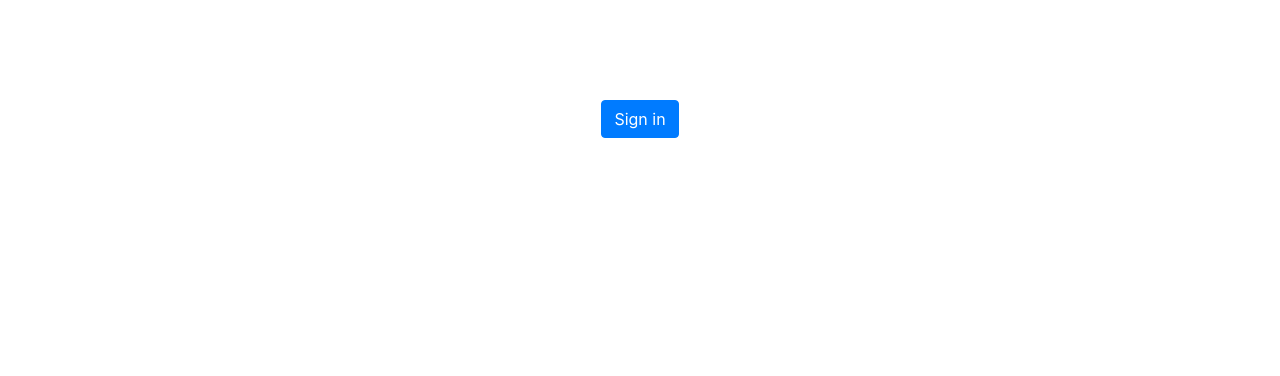
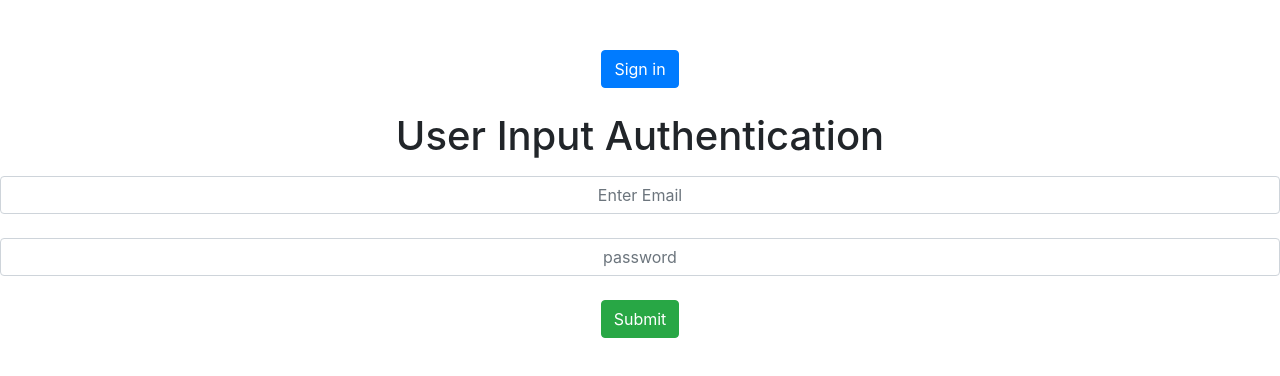
Before and after one commit to Sabbir185/firebase-authentication, a React (Create React App) app: page / in a window 1280 px wide. Shown: the top 376 px of the page. Built offline with nearby package versions, Linux system fonts and the light colour scheme.

Commit message:
user input sign up auth

```diff
--- a/src/App.css
+++ b/src/App.css
@@ -1,6 +1,6 @@
 .App {
   text-align: center;
-  margin-top: 100px;
+  margin-top: 50px;
 }
 
 .App-logo {
--- a/src/App.js
+++ b/src/App.js
@@ -54,6 +54,14 @@ function App() {
     alert('User sign out successful !');
   }
 
+  const inputHandle = () => {
+
+  }
+
+  const changeHandler = (event) => {
+    console.log(event.target.name, event.target.value)
+  }
+
   return (
     <div className='App'>
       {
@@ -67,6 +75,16 @@ function App() {
           <img src={user.photo} alt=""/>
         </div>
       }
+
+      <h1 className='mt-4'>User Input Authentication</h1>
+      <form onClick={inputHandle}>
+        <input type="text" name='email' onChange={changeHandler} placeholder='Enter Email' required className='form-control text-center mt-3'/>
+        <br/>
+        <input type="password" name='password' onChange={changeHandler} placeholder='password' required className='form-control text-center' />
+        <br/>
+        <input type="submit" value="Submit" className='btn btn-success'/>
+      </form>
+
     </div>
   );
 }
```
